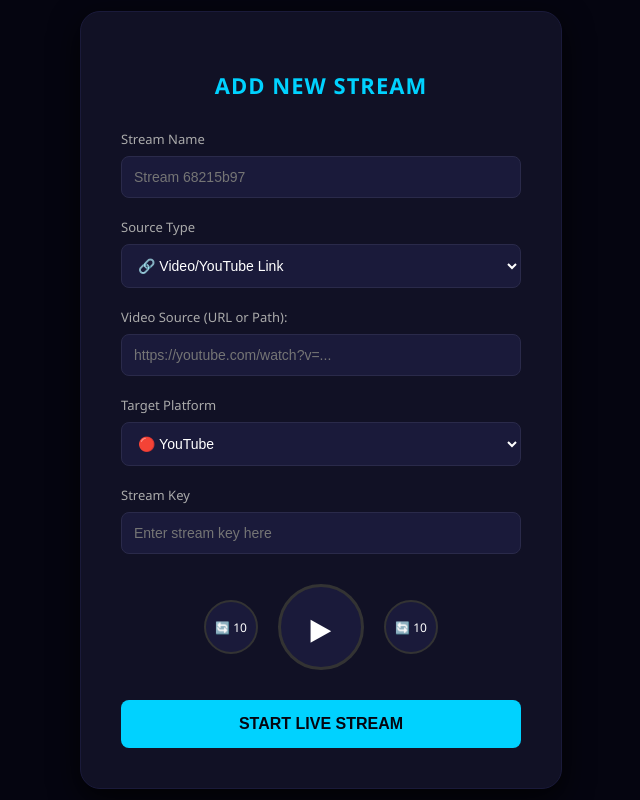
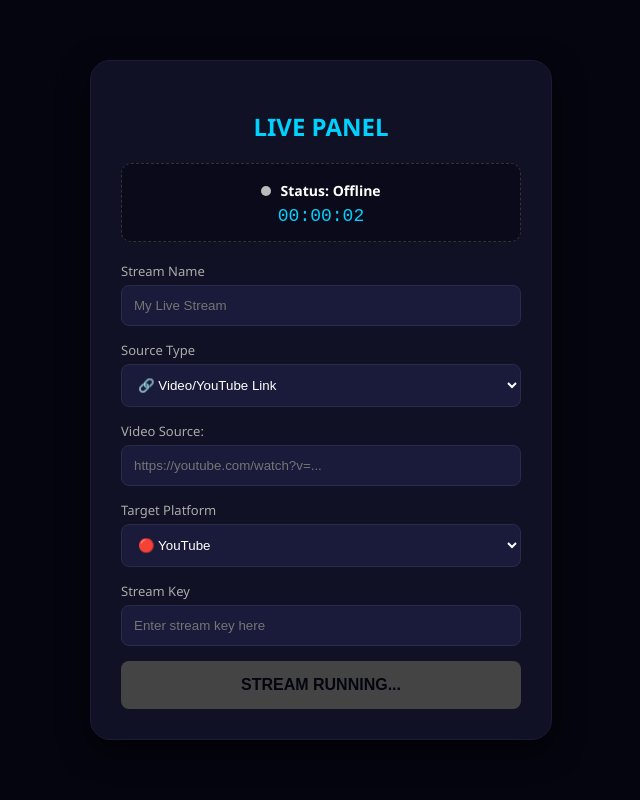
Before and after one commit to bsossb0-prog/live-panel, a website: page index.html in a window 1280 px wide. Both pictures are taken after a click on the button "START LIVE STREAM". Shown: the whole page, without its empty margins (319-959 px from the left). Drawn offline with Linux system fonts and the light colour scheme; no server answers.

Commit message:
Rename title and update stream panel elements

```diff
--- a/index.html
+++ b/index.html
@@ -3,30 +3,40 @@
 <head>
     <meta charset="UTF-8">
     <meta name="viewport" content="width=device-width, initial-scale=1.0">
-    <title>Advanced Live Stream Panel</title>
+    <title>Pro Live Stream Panel</title>
     <style>
-        body { background-color: #050510; color: #ffffff; font-family: 'Segoe UI', Tahoma, Geneva, Verdana, sans-serif; display: flex; justify-content: center; align-items: center; min-height: 100vh; margin: 0; }
-        .panel { background-color: #111125; padding: 40px; border-radius: 20px; box-shadow: 0 10px 30px rgba(0,0,0,0.8); width: 400px; border: 1px solid #1a1a3a; }
-        h2 { text-align: center; color: #00d2ff; font-size: 22px; letter-spacing: 1px; margin-bottom: 30px; text-transform: uppercase; }
-        .input-group { margin-bottom: 20px; }
-        label { display: block; margin-bottom: 8px; font-size: 13px; color: #aaa; }
-        input, select { width: 100%; padding: 12px; border-radius: 8px; border: 1px solid #2a2a4a; background: #1a1a3a; color: white; font-size: 14px; box-sizing: border-box; outline: none; transition: 0.3s; }
-        input:focus { border-color: #00d2ff; box-shadow: 0 0 5px #00d2ff; }
-        .play-container { display: flex; justify-content: center; align-items: center; gap: 20px; margin: 30px 0; }
-        .circle-btn { width: 50px; height: 50px; border-radius: 50%; border: 2px solid #333; display: flex; justify-content: center; align-items: center; cursor: pointer; background: #1a1a3a; color: white; font-size: 12px; }
-        .main-play-btn { width: 80px; height: 80px; background-color: #1a1a3a; border: 3px solid #333; font-size: 30px; }
-        .main-play-btn:hover { border-color: #00d2ff; color: #00d2ff; }
-        .start-btn { width: 100%; padding: 15px; background-color: #00d2ff; border: none; border-radius: 8px; color: #050510; font-weight: bold; cursor: pointer; font-size: 16px; text-transform: uppercase; }
+        body { background-color: #050510; color: #ffffff; font-family: 'Segoe UI', sans-serif; display: flex; justify-content: center; align-items: center; min-height: 100vh; margin: 0; }
+        .panel { background-color: #111125; padding: 30px; border-radius: 20px; box-shadow: 0 10px 30px rgba(0,0,0,0.8); width: 400px; border: 1px solid #1a1a3a; }
+        h2 { text-align: center; color: #00d2ff; text-transform: uppercase; margin-bottom: 20px; }
+        .input-group { margin-bottom: 15px; }
+        label { display: block; margin-bottom: 5px; font-size: 13px; color: #aaa; }
+        input, select { width: 100%; padding: 12px; border-radius: 8px; border: 1px solid #2a2a4a; background: #1a1a3a; color: white; box-sizing: border-box; }
+
+        /* Status Section */
+        .status-box { background: #0a0a1a; padding: 15px; border-radius: 10px; text-align: center; margin-bottom: 20px; border: 1px dashed #333; }
+        .status-dot { height: 10px; width: 10px; background-color: #bbb; border-radius: 50%; display: inline-block; margin-right: 5px; }
+        .online { background-color: #00ff00; box-shadow: 0 0 10px #00ff00; }
+        #status-text { font-weight: bold; font-size: 14px; }
+        #timer { font-family: monospace; color: #00d2ff; font-size: 18px; margin-top: 5px; display: block; }
+
+        .start-btn { width: 100%; padding: 15px; background-color: #00d2ff; border: none; border-radius: 8px; color: #050510; font-weight: bold; cursor: pointer; font-size: 16px; text-transform: uppercase; transition: 0.3s; }
+        .start-btn:disabled { background-color: #444; cursor: not-allowed; }
     </style>
 </head>
 <body>
 
 <div class="panel">
-    <h2>ADD NEW STREAM</h2>
+    <h2>LIVE PANEL</h2>
+
+    <div class="status-box">
+        <span id="dot" class="status-dot"></span>
+        <span id="status-text">Status: Offline</span>
+        <span id="timer">00:00:00</span>
+    </div>
 
     <div class="input-group">
         <label>Stream Name</label>
-        <input type="text" id="streamName" placeholder="Stream 68215b97">
+        <input type="text" id="streamName" placeholder="My Live Stream">
     </div>
 
     <div class="input-group">
@@ -38,7 +48,7 @@
     </div>
 
     <div class="input-group">
-        <label>Video Source (URL or Path):</label>
+        <label>Video Source:</label>
         <input type="text" id="videoSource" placeholder="https://youtube.com/watch?v=...">
     </div>
 
@@ -55,17 +65,18 @@
         <input type="text" id="streamKey" placeholder="Enter stream key here">
     </div>
 
-    <div class="play-container">
-        <div class="circle-btn">🔄 10</div>
-        <div class="circle-btn main-play-btn" onclick="startStream()">▶</div>
-        <div class="circle-btn">🔄 10</div>
-    </div>
-
-    <button class="start-btn" onclick="startStream()">Start Live Stream</button>
+    <button id="btn" class="start-btn" onclick="startStream()">Start Live Stream</button>
 </div>
 
 <script>
+    let startTime;
+    let timerInterval;
+
     async function startStream() {
+        const btn = document.getElementById('btn');
+        btn.disabled = true;
+        btn.innerText = "Processing...";
+
         const data = {
             type: document.getElementById('sourceType').value,
             source: document.getElementById('videoSource').value,
@@ -81,6 +92,41 @@
 
         const result = await response.text();
         alert(result);
+
+        btn.innerText = "Stream Running...";
+        startTime = Date.now();
+        startTimer();
+        checkStatus();
+    }
+
+    function startTimer() {
+        timerInterval = setInterval(() => {
+            const elapsed = Date.now() - startTime;
+            const h = Math.floor(elapsed / 3600000).toString().padStart(2, '0');
+            const m = Math.floor((elapsed % 3600000) / 60000).toString().padStart(2, '0');
+            const s = Math.floor((elapsed % 60000) / 1000).toString().padStart(2, '0');
+            document.getElementById('timer').innerText = `${h}:${m}:${s}`;
+        }, 1000);
+    }
+
+    async function checkStatus() {
+        setInterval(async () => {
+            const response = await fetch('/status');
+            const data = await response.json();
+            const dot = document.getElementById('dot');
+            const text = document.getElementById('status-text');
+
+            if (data.status === 'online') {
+                dot.className = 'status-dot online';
+                text.innerText = 'Status: 🔴 LIVE';
+            } else {
+                dot.className = 'status-dot';
+                text.innerText = 'Status: ⚪ Offline';
+                document.getElementById('btn').disabled = false;
+                document.getElementById('btn').innerText = "Start Live Stream";
+                clearInterval(timerInterval);
+            }
+        }, 5000);
     }
 </script>
 
```
